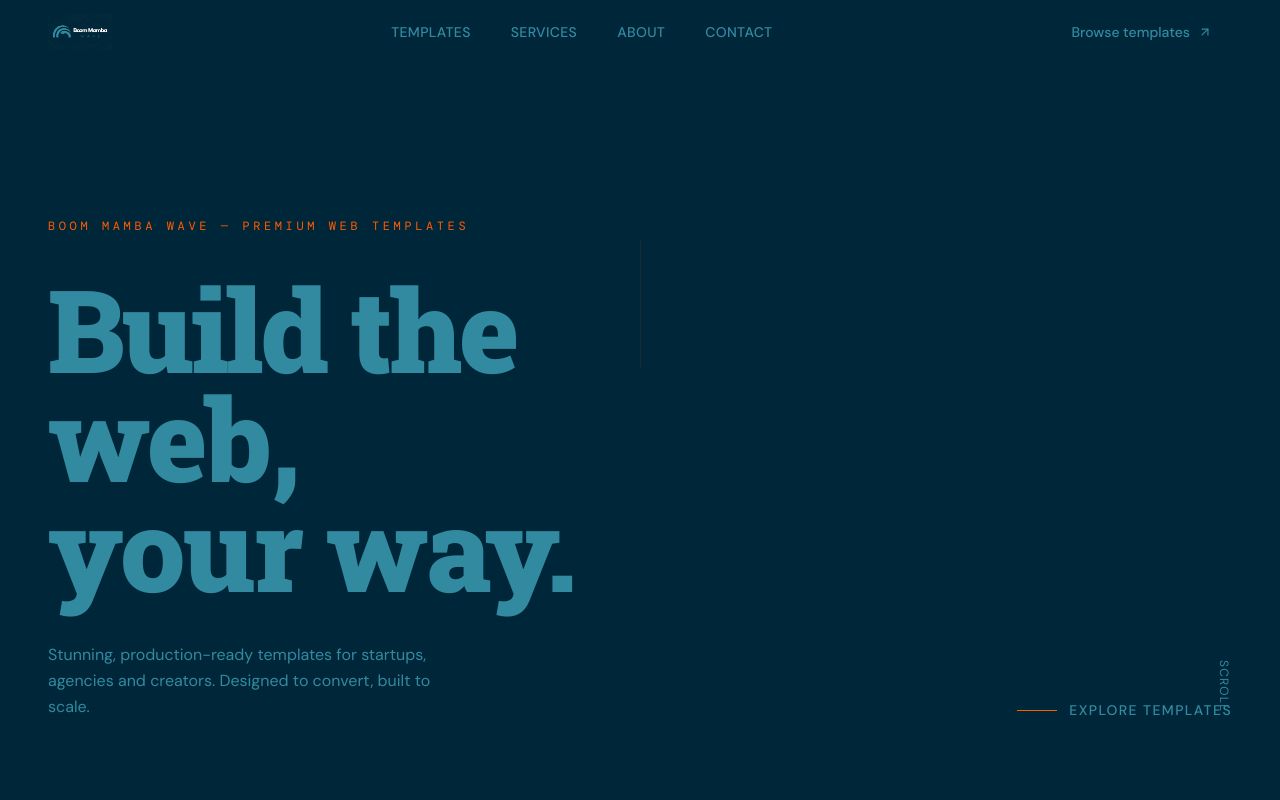
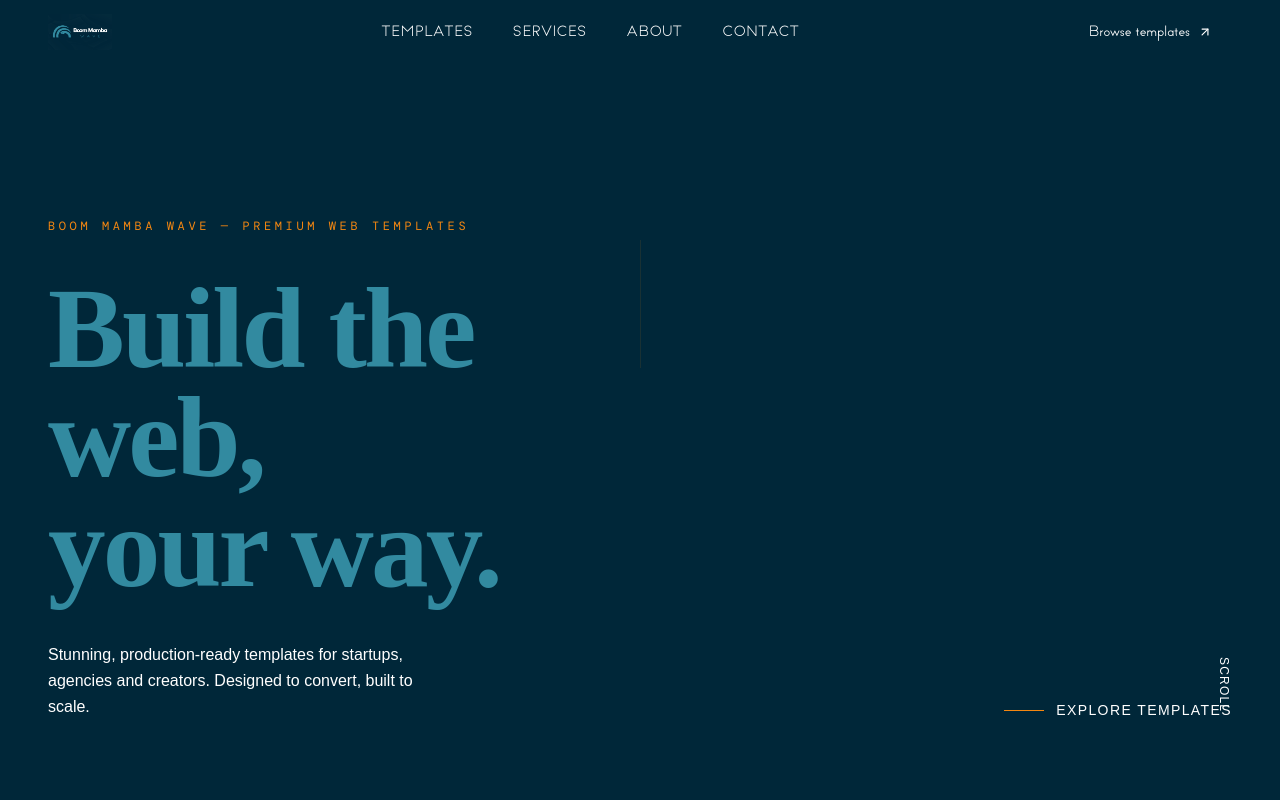
Before and after one commit to 482400494/mambawave, a React (Vite) app: page / in a window 1280 px wide. Shown: the top 800 px of the page. Built offline with nearby package versions, Linux system fonts and the light colour scheme.

Commit message:
Add Big John PRO fonts and font-face declarations

```diff
--- a/src/app/App.tsx
+++ b/src/app/App.tsx
@@ -69,13 +69,14 @@ export default function App() {
   return (
     <div
       className="min-h-screen bg-background text-foreground overflow-x-hidden"
-      style={{ fontFamily: "'DM Sans', sans-serif" }}
+      style={{ fontFamily: "'Tw Cen MT', 'Century Gothic', sans-serif" }}
     >
       {/* NAV */}
       <nav
         className={`fixed top-0 left-0 right-0 z-50 transition-all duration-300 ${
           scrolled ? "bg-background border-b border-border" : "bg-transparent"
         }`}
+        style={{ fontFamily: "'Big John PRO', sans-serif" }}
       >
         <div className="max-w-screen-xl mx-auto px-6 md:px-12 flex items-center justify-between h-16">
           <a href="#" className="flex items-center">
@@ -150,7 +151,7 @@ export default function App() {
 
         <h1
           className="text-[clamp(3rem,9vw,8rem)] leading-[0.95] font-black tracking-tight mb-10 max-w-5xl"
-          style={{ fontFamily: "'Roboto Slab', serif" }}
+          style={{ fontFamily: "'UM Cloft', serif", color: "#328aa0" }}
         >
           Build the
           <br />
--- a/src/styles/fonts.css
+++ b/src/styles/fonts.css
@@ -1 +1,15 @@
 @import url('https://fonts.googleapis.com/css2?family=Roboto+Slab:wght@300;400;700;900&family=DM+Sans:ital,wght@0,300;0,400;0,500;1,300&family=DM+Mono:wght@400;500&display=swap');
+
+@font-face {
+  font-family: 'Big John PRO';
+  src: url('/fonts/BigJohnPRO-Regular.otf') format('opentype');
+  font-weight: normal;
+  font-style: normal;
+}
+
+@font-face {
+  font-family: 'Big John PRO';
+  src: url('/fonts/BigJohnPRO-Bold.otf') format('opentype');
+  font-weight: bold;
+  font-style: normal;
+}
--- a/src/styles/theme.css
+++ b/src/styles/theme.css
@@ -3,7 +3,7 @@
 :root {
   --font-size: 16px;
   --background: #002739;
-  --foreground: #328aa0;
+  --foreground: #ffffff;
   --card: #003347;
   --card-foreground: #328aa0;
   --popover: #003347;
@@ -14,7 +14,7 @@
   --secondary-foreground: #328aa0;
   --muted: #003347;
   --muted-foreground: #1f6070;
-  --accent: #ff5c00;
+  --accent: #f48711;
   --accent-foreground: #ffffff;
   --destructive: #d4183d;
   --destructive-foreground: #ffffff;
@@ -55,7 +55,7 @@
   --secondary-foreground: oklch(0.985 0 0);
   --muted: oklch(0.269 0 0);
   --muted-foreground: oklch(0.708 0 0);
-  --accent: oklch(0.269 0 0);
+  --accent: #f48711;
   --accent-foreground: oklch(0.985 0 0);
   --destructive: oklch(0.396 0.141 25.723);
   --destructive-foreground: oklch(0.637 0.237 25.331);
```
Also changed, not shown: public/fonts/BigJohnPRO-Bold.otf (added), public/fonts/BigJohnPRO-Regular.otf (added).
